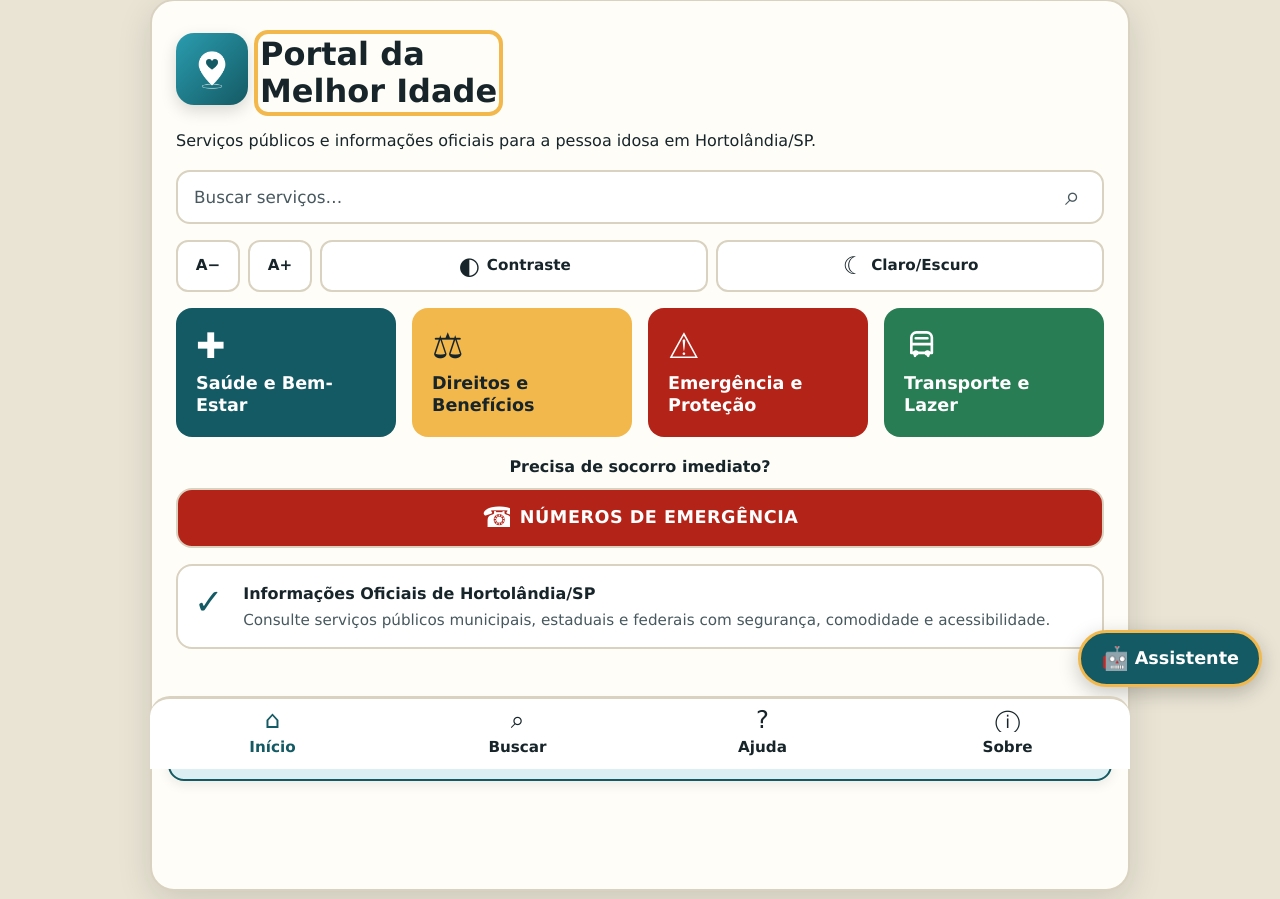
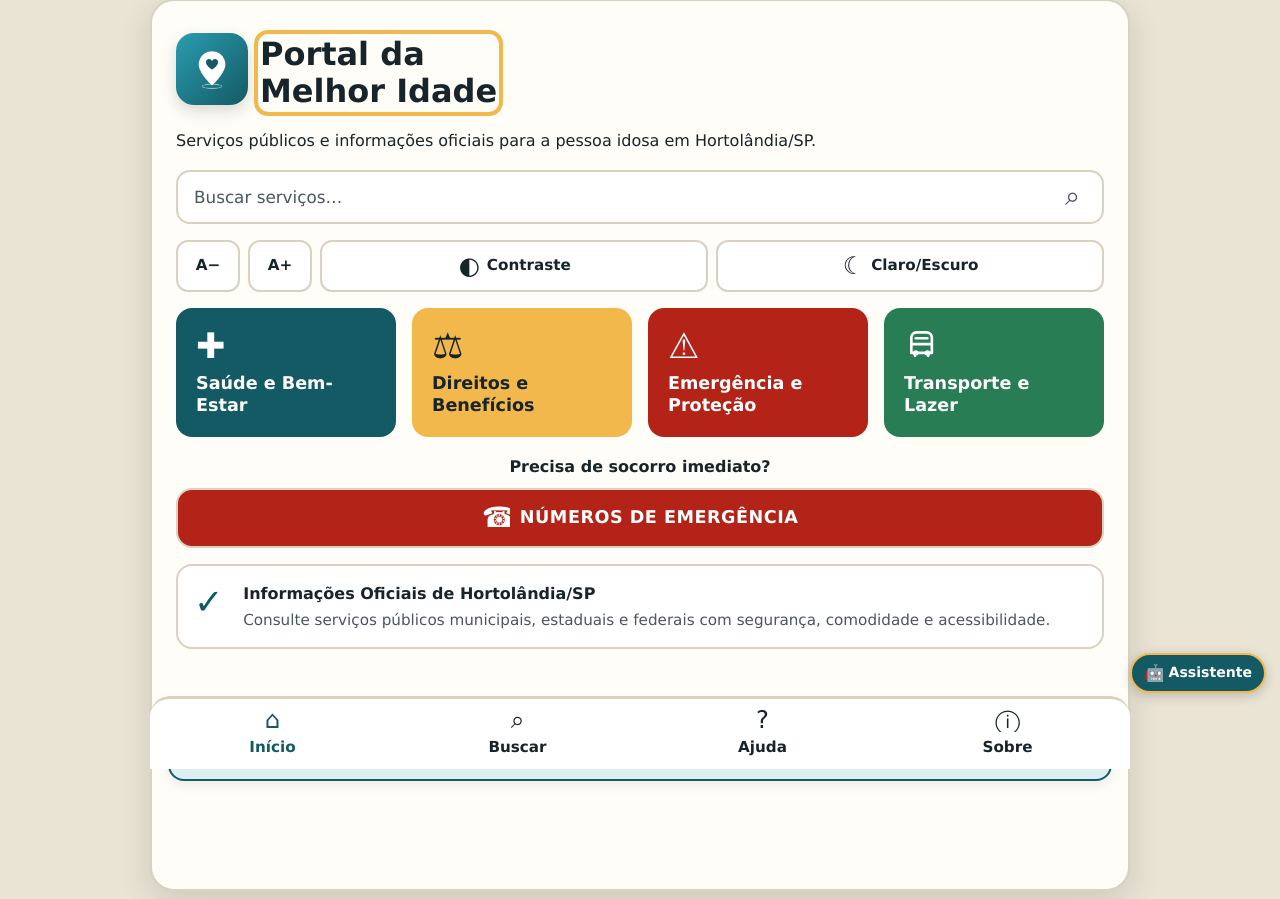
Before and after one commit to tabatamartins/Portal-da-melhor-idade, a Spring Boot app: page / in a window 1280 px wide. Shown: the part 31-930 px from the top of the page. Run offline with Spring Boot 4, Linux system fonts and the light colour scheme; data comes from the database, SQL or seed files in the repository.

Commit message:
style: reduz tamanho do botao flutuante do assistente para ficar mais compacto e discreto

```diff
--- a/src/main/resources/static/css/estilo.css
+++ b/src/main/resources/static/css/estilo.css
@@ -807,31 +807,31 @@ html[data-contrast="alto"] .team-card.destaque {
    ========================================================== */
 .fab-chat {
   position: fixed;
-  right: 18px;
-  bottom: calc(82px + env(safe-area-inset-bottom, 0px));
+  right: 14px;
+  bottom: calc(76px + env(safe-area-inset-bottom, 0px));
   z-index: 95;
   display: flex;
   align-items: center;
-  gap: 8px;
-  padding: 12px 20px;
+  gap: 6px;
+  padding: 7px 12px;
   background: var(--pri);
   color: var(--onpri);
-  border: 3px solid var(--hi);
+  border: 2px solid var(--hi);
   border-radius: 9999px;
-  box-shadow: 0 6px 20px rgba(0, 0, 0, 0.22);
-  font-size: 1.1rem;
-  font-weight: 700;
+  box-shadow: 0 3px 12px rgba(0, 0, 0, 0.18);
+  font-size: 0.88rem;
+  font-weight: 600;
   cursor: pointer;
-  transition: transform 0.2s ease, box-shadow 0.2s ease;
+  transition: transform 0.15s ease, box-shadow 0.15s ease;
 }
 
 .fab-chat:hover, .fab-chat:focus-visible {
-  transform: scale(1.05);
-  box-shadow: 0 8px 25px rgba(0, 0, 0, 0.35);
+  transform: scale(1.04);
+  box-shadow: 0 4px 16px rgba(0, 0, 0, 0.25);
 }
 
 .fab-chat .ms {
-  font-size: 1.6rem;
+  font-size: 1.15rem;
 }
 
 /* Fundo escuro (Backdrop) para focar a atenção do idoso */
```
